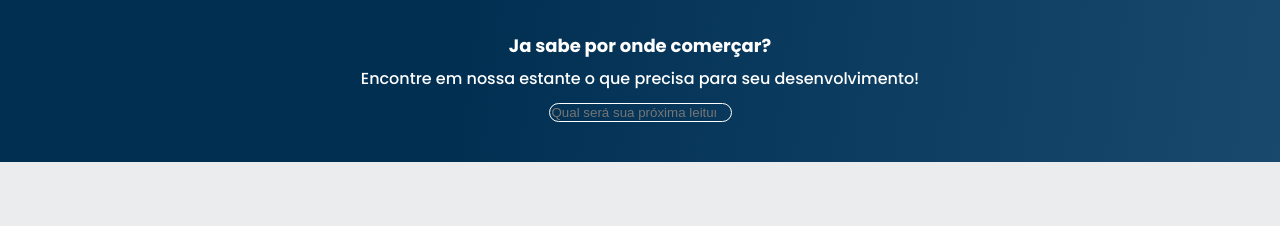
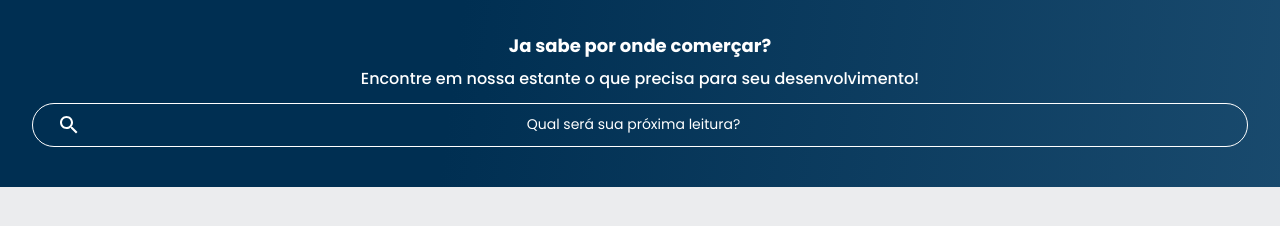
Before and after one commit to BrunoBarratella/Projeto-Alurabooks, a plain HTML site: page index.html in a window 1280 px wide. Shown: the part 70-296 px from the top of the page. Drawn offline with Linux system fonts and the light colour scheme.

Commit message:
Adicionando lupa na pesquisa e ajustes

```diff
--- a/styles/banner.css
+++ b/styles/banner.css
@@ -20,4 +20,16 @@
     border: 1px solid var(--branco);
     color: var(--branco);
     border-radius: 24px;
+    padding: 1em;
+    width: 100%;
 }
+
+.banner__pesquisa::placeholder{
+    font-family: 'Poppins', sans-serif;
+    font-weight: 400;
+    font-size: 14px;
+    text-align: center;
+    color: var(--branco);
+    background: url(../images/Lupa.svg) no-repeat;
+    background-position: 1em;
+}
```
Also changed, not shown: images/Lupa.svg (added).
